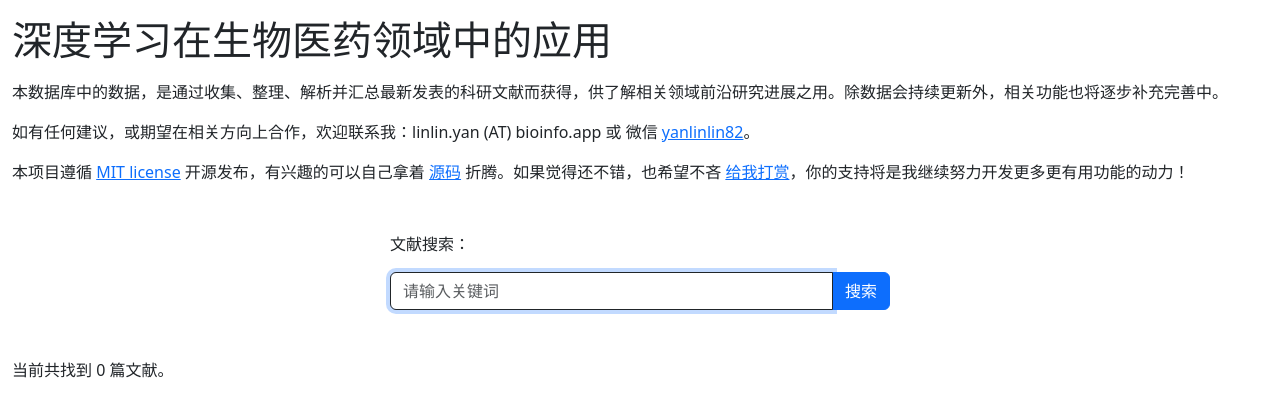
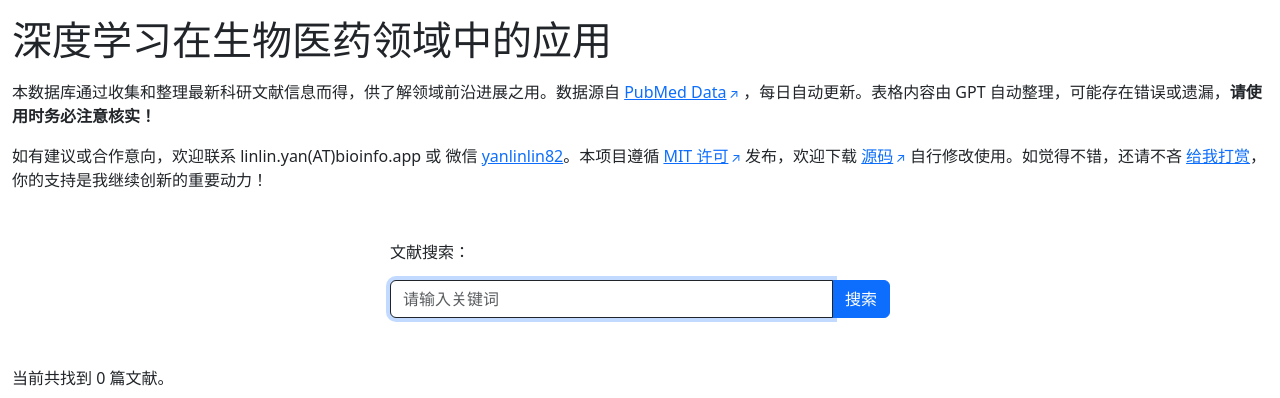
Before and after one commit to yanlinlin82/what-deep-learning-does-in-biomedicine, a Django app: page / in a window 1280 px wide. Shown: the top 398 px of the page. Run offline with Django 5.2, Linux system fonts and the light colour scheme; data that the repository does not hold is empty; some libraries are stand-ins or nearby versions.

Commit message:
Improve text.

```diff
--- a/core/templates/core/home.html
+++ b/core/templates/core/home.html
@@ -5,7 +5,7 @@
 
 <h1>深度学习在生物医药领域中的应用</h1>
 
-<p class="mt-3">本数据库中的数据，是通过收集、整理、解析并汇总最新发表的科研文献而获得，供了解相关领域前沿研究进展之用。除数据会持续更新外，相关功能也将逐步补充完善中。</p>
+<p class="mt-3">本数据库通过收集和整理最新科研文献信息而得，供了解领域前沿进展之用。数据源自 <a href="https://pubmed.ncbi.nlm.nih.gov/download/" target="_blank" class="external-link">PubMed Data</a> ，每日自动更新。表格内容由 GPT 自动整理，可能存在错误或遗漏，<b>请使用时务必注意核实！</b></a>
 
 {% include "core/includes/intro.html" %}
 {% include "core/includes/search.html" %}
--- a/core/templates/core/includes/intro.html
+++ b/core/templates/core/includes/intro.html
@@ -14,13 +14,13 @@
 </style>
 {% endblock %}
 
-<p class="mt-1">如有任何建议，或期望在相关方向上合作，欢迎联系我：linlin.yan (AT) bioinfo.app 或 微信 <a href="javascript:void(0);" id="toggleLink">yanlinlin82</a>。</p>
+<p class="mt-3">如有建议或合作意向，欢迎联系 linlin.yan(AT)bioinfo.app 或 微信 <a href="javascript:void(0);" id="toggleLink">yanlinlin82</a>。本项目遵循 <a href="https://github.com/yanlinlin82/single-cell-papers/blob/main/LICENSE" target="_blank" class="external-link">MIT 许可</a> 发布，欢迎下载 <a href="https://github.com/yanlinlin82/single-cell-papers/" target="_blank" class="external-link">源码</a> 自行修改使用。如觉得不错，还请不吝 <a href="javascript:void(0);" id="toggleLink2">给我打赏</a>，你的支持是我继续创新的重要动力！</p>
+
 <div id="customDiv" class="custom-div">
   <div class="text=center"><img src="{% static "images/qrcode.jpg" %}" class="img-fluid" alt="Sample Image"></div>
   <div class="text-center">添加微信请说明来意</div>
 </div>
 
-<p class="mt-1">本项目遵循 <a href="https://github.com/yanlinlin82/what-deep-learning-does-in-biomedicine/blob/main/LICENSE" target="_blank">MIT license</a> 开源发布，有兴趣的可以自己拿着 <a href="https://github.com/yanlinlin82/what-deep-learning-does-in-biomedicine/" target="_blank">源码</a> 折腾。如果觉得还不错，也希望不吝 <a href="javascript:void(0);" id="toggleLink2">给我打赏</a>，你的支持将是我继续努力开发更多更有用功能的动力！</p>
 <div id="customDiv2" class="custom-div">
   <div class="text=center"><img src="{% static "images/reward.jpg" %}" class="img-fluid" alt="Sample Image"></div>
   <div class="text-center">微信赞赏</div>
```
